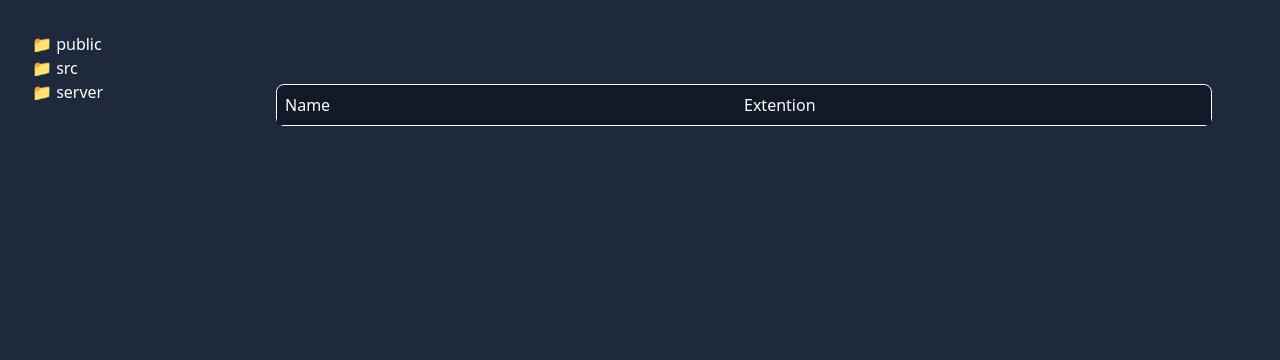
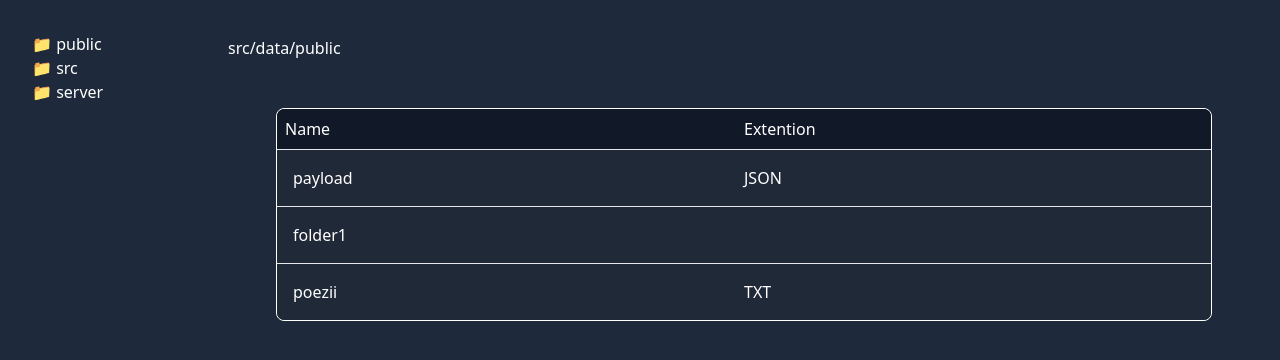
Before and after one commit to pricope-marius-andrei/FileBrowser, a React (Vite) app in the folder FileBrowser/: page / in a window 1280 px wide. Shown: the top 360 px of the page. Built offline with nearby package versions, Linux system fonts and the light colour scheme.

Commit message:
fix: view Item section render item of active path, feat png files

```diff
--- a/FileBrowser/src/components/ActionsPopover/FileActionsPopover.tsx
+++ b/FileBrowser/src/components/ActionsPopover/FileActionsPopover.tsx
@@ -6,12 +6,15 @@ import { deleteItem } from '../../state/fileBrowserSlice';
 
 export default function FileActionsPopover({setShowActionsPopover , path}:any) {
   const dispatch = useDispatch();
-  const {setActivePath} = useContext(FileBrowserContext);
+  const {setActivePath, currentItem} = useContext(FileBrowserContext);
 
   const handleDeleteFile = () => {
     setActivePath(path.split("/").slice(0, -1).join("/"))
     setShowActionsPopover(false);
     dispatch(deleteItem({path}));
+
+    if(currentItem.type === 'PNG')
+      localStorage.removeItem(currentItem.path);
   }
 
   return (
--- a/FileBrowser/src/components/FileBrowser/TreeView/File/NewFileModal.tsx
+++ b/FileBrowser/src/components/FileBrowser/TreeView/File/NewFileModal.tsx
@@ -3,17 +3,31 @@ import { Fragment, useContext, useState } from 'react'
 
 export default function NewFileModal({isOpen, setIsOpen}) {
   const dispatch = useDispatch();
-  const {activePath} = useContext(FileBrowserContext);
+  const {activePath,setActivePath} = useContext(FileBrowserContext);
   const [newFileName, setNewFileName] = useState('');
   const [newFileType, setNewFileType] = useState('TXT');
-  function handleCreateNewFile() {
-    dispatch(addItem({ activePath , newItem: { name: newFileName.trim(), path: activePath + '/' + newFileName, kind: "file", type: newFileType } }))
+  const [uploadedFile, setUploadedFile] = useState(null);
 
-    setIsOpen(false)
-  }
-  function closeModal() {
-    setIsOpen(false)
-  }
+function handleCreateNewFile() {
+  uploadedFile && localStorage.setItem(activePath + '/' + newFileName, uploadedFile);
+
+  dispatch(addItem({
+    activePath,
+    newItem: {
+      name: newFileName.trim(),
+      path: activePath + '/' + newFileName,
+      kind: "file",
+      type: newFileType
+    }
+  }));
+    setActivePath(activePath+'/'+newFileName);
+    setIsOpen(false);
+}
+
+function closeModal() {
+  setIsOpen(false);
+}
+
   return (
       <Transition appear show={isOpen} as={Fragment}>
         <Dialog as="div" className="relative z-10" onClose={closeModal}>
@@ -47,7 +61,7 @@ export default function NewFileModal({isOpen, setIsOpen}) {
                   >
                     Add a file to {activePath} folder
                   </DialogTitle>
-                  <SelectNewFileType newFileType={newFileType} setNewFileType={setNewFileType} />
+                  <SelectNewFileType newFileType={newFileType} setNewFileType={setNewFileType} setUploadedFile={setUploadedFile}/>
                   <NameInput newFileName={newFileName} setNewFileName={setNewFileName}/>
                   <div className="mt-4">
                     <button
@@ -72,15 +86,21 @@ export default function NewFileModal({isOpen, setIsOpen}) {
 import { Radio, RadioGroup } from '@headlessui/react'
 import { CheckCircleIcon } from '@heroicons/react/24/solid'
 
-const types = ['TXT','JSON']
+const types = ['TXT','JSON', 'PNG']
 
-function SelectNewFileType({newFileType, setNewFileType}) {
+function SelectNewFileType({ newFileType, setNewFileType, setUploadedFile }) {
+
   return (
     <div className="w-full px-4">
       <div className="mx-auto w-full max-w-md">
-        <RadioGroup  value={newFileType} onChange={setNewFileType} aria-label="Server size" className="space-y-2">
+        <RadioGroup
+          value={newFileType}
+          onChange={setNewFileType}
+          aria-label="Select file type"
+          className="space-y-2"
+        >
           {types.map((type) => (
-            <Radio
+            <RadioGroup.Option
               key={type}
               value={type}
               className="group relative flex cursor-pointer rounded-lg bg-white/5 py-4 px-5 text-white shadow-md transition focus:outline-none data-[focus]:outline-1 data-[focus]:outline-white data-[checked]:bg-white/10"
@@ -89,14 +109,15 @@ function SelectNewFileType({newFileType, setNewFileType}) {
                 <div className="text-sm/6">
                   <p className="font-semibold text-black">{type}</p>
                 </div>
+                {newFileType === "PNG" && type === "PNG" && (<UploadImageInput setUploadedFile={setUploadedFile}/> )}
                 <CheckCircleIcon className="size-6 fill-green-400 opacity-0 transition group-data-[checked]:opacity-100" />
               </div>
-            </Radio>
+            </RadioGroup.Option>
           ))}
         </RadioGroup>
       </div>
     </div>
-  )
+  );
 }
 
 import { Description, Field, Input, Label } from '@headlessui/react'
@@ -113,14 +134,13 @@ function NameInput({newFileName, setNewFileName}) {
   return (
     <div className="w-full max-w-md px-4">
       <Field>
-        <Label className="text-sm/6 font-medium text-white">File Name</Label>
         {/* <Description className="text-sm/6 text-black/50"></Description> */}
         <Input
-
           className={clsx(
             'mt-3 block w-full rounded-lg border border-stone-100  py-1.5 px-3 text-sm/6 text-black/75',
             'focus:outline-none data-[focus]:outline-2 data-[focus]:-outline-offset-2 data-[focus]:outline-black/25'
           )}
+          placeholder='Type file name'
           value={newFileName}
           onChange={handleInputChange}
         />
@@ -128,3 +148,29 @@ function NameInput({newFileName, setNewFileName}) {
     </div>
   )
 }
+
+
+function UploadImageInput({ setUploadedFile }) {
+  function handleFileUpload(event) {
+    const file = event.target.files[0];
+
+    if (file) {
+      const reader = new FileReader();
+
+      reader.onload = () => {
+        const base64Image = reader.result;
+        setUploadedFile(base64Image);
+      };
+
+      reader.readAsDataURL(file);
+    }
+  }
+
+  return (
+    <input
+      type="file"
+      onChange={handleFileUpload}
+      className="block ml-4 w-full text-sm text-slate-500 file:mr-4 file:py-2 file:px-4 file:rounded-full file:border-0 file:text-sm file:font-semibold file:bg-violet-50 file:text-blue-700 hover:file:bg-blue-100"
+    />
+  );
+}
--- a/FileBrowser/src/components/FileBrowser/TreeView/Folder/NewFolderModal.tsx
+++ b/FileBrowser/src/components/FileBrowser/TreeView/Folder/NewFolderModal.tsx
@@ -3,11 +3,11 @@ import { Fragment, useContext, useState } from 'react'
 
 export default function NewFolderModal({isOpen, setIsOpen}) {
   const dispatch = useDispatch();
-  const {activePath} = useContext(FileBrowserContext);
+  const {activePath,setActivePath} = useContext(FileBrowserContext);
   const [newFolderName, setNewFolderName] = useState('');
   function handleCreateNewFolder() {
     dispatch(addItem({ activePath , newItem: { name: newFolderName.trim(), path: activePath + '/' + newFolderName, kind: "folder", items:[] } }))
-
+    setActivePath(activePath+'/'+newFolderName);
     setIsOpen(false)
   }
   function closeModal() {
@@ -80,14 +80,14 @@ function NameInput({newFolderName, setNewFolderName}) {
   return (
     <div className="w-full max-w-md px-4">
       <Field>
-        <Label className="text-sm/6 font-medium text-white">Folder Name</Label>
         {/* <Description className="text-sm/6 text-black/50"></Description> */}
         <Input
 
           className={clsx(
-            'mt-3 block w-full rounded-lg border border-stone-100  py-1.5 px-3 text-sm/6 text-black/75',
+            'mt-4 block w-full rounded-lg border border-stone-100  py-1.5 px-3 text-sm/6 text-black/75',
             'focus:outline-none data-[focus]:outline-2 data-[focus]:-outline-offset-2 data-[focus]:outline-black/25'
           )}
+          placeholder='Type folder name'
           value={newFolderName}
           onChange={handleInputChange}
         />
--- /dev/null
+++ b/FileBrowser/src/components/FileBrowser/ViewItem/ViewImage.tsx
@@ -0,0 +1,11 @@
+import { useContext } from "react"
+import { FileBrowserContext } from "../../../contexts/fileBrowserContext"
+
+const ViewImage = () => {
+    const { currentItem }= useContext(FileBrowserContext)
+  return (
+    <img src={`${localStorage.getItem(currentItem.path)}`} className=" mx-auto my-auto max-h-[60vh] max-w-[60vw] p-10 bg-black bg-opacity-10 rounded-3xl border border-white border-opacity-15" />
+)
+}
+
+export default ViewImage
--- a/FileBrowser/src/components/FileBrowser/ViewItem/index.tsx
+++ b/FileBrowser/src/components/FileBrowser/ViewItem/index.tsx
@@ -4,38 +4,42 @@ import { TabGroup, TabList, TabPanels } from '@headlessui/react';
 import { StylesTab } from './StyledTab';
 import { ViewPanel } from './ViewPanel';
 import { EditorPanel } from './EditorPanel';
+import ViewImage from './ViewImage';
 
 export const ViewItem = () => {
-    const {activePath, currentItem } = useContext(FileBrowserContext);
+    const { activePath, currentItem } = useContext(FileBrowserContext);
     const currentItemKind = currentItem?.kind;
+    const currentItemType = currentItem?.type;
 
     return (
         <div className='flex h-screen grow p-5'>
             <div className='flex justify-between items-center grow h-28'>
                     <TabGroup className="grow h-20" manual>
                         <div className='flex justify-between'>
-                        <h1>
-                            {activePath}
-                        </h1>
-                        {
-                            currentItemKind === "file" &&
+                            <h1>{activePath}</h1>
+                            {currentItemKind === "file" && currentItemType !== "PNG" && (
                                 <TabList className="self-end bg-slate-600 rounded-xl">
                                     <StylesTab>View</StylesTab>
                                     <StylesTab>Editor</StylesTab>
                                 </TabList>
-                        }
+                            )}
                         </div>
-                    {
-                        currentItemKind === "file" ?
+                        <div className='mt-4'>
+                            {currentItemKind === "file" && currentItemType !== "PNG" && (
                                 <TabPanels>
                                     <ViewPanel kind={currentItemKind} />
                                     <EditorPanel />
                                 </TabPanels>
-                            :
+                            )}
+                            {currentItemKind === "folder" && (
                                 <TabPanels>
                                     <ViewPanel kind={currentItemKind} />
                                 </TabPanels>
-                    }
+                            )}
+                            {currentItemKind === "file" && currentItemType === "PNG" && (
+                                <ViewImage />
+                            )}
+                        </div>
                     </TabGroup>
             </div>
         </div>
--- a/FileBrowser/src/components/FileBrowser/index.tsx
+++ b/FileBrowser/src/components/FileBrowser/index.tsx
@@ -1,12 +1,18 @@
 import { FileBrowserContext } from '../../contexts/fileBrowserContext'
 import { TreeView } from './TreeView'
-import {useState } from 'react'
+import {useEffect, useState } from 'react'
 import { ViewItem } from './ViewItem'
+import { getActiveItem } from '../../utils/treeNavigation'
 
 export const FileBrowser = () => {
-    const [activePath, setActivePath] = useState("");
+    const [activePath, setActivePath] = useState('src/data/public');
     const [currentItem, setCurrentItem] = useState({});
     const [currentItemRef,setCurrentItemRef] = useState(null);
+
+    useEffect(() => {
+      const fileBrowserData = JSON.parse(localStorage.getItem("fileBrowserData"));
+        setCurrentItem(getActiveItem(fileBrowserData, activePath));
+    }, [activePath]);
 
   return (
     <>
```
Also changed, not shown: FileBrowser/src/components/ActionsPopover/index.tsx (+4 -4 lines). Lines whose indentation alone changed are shown as unchanged.
